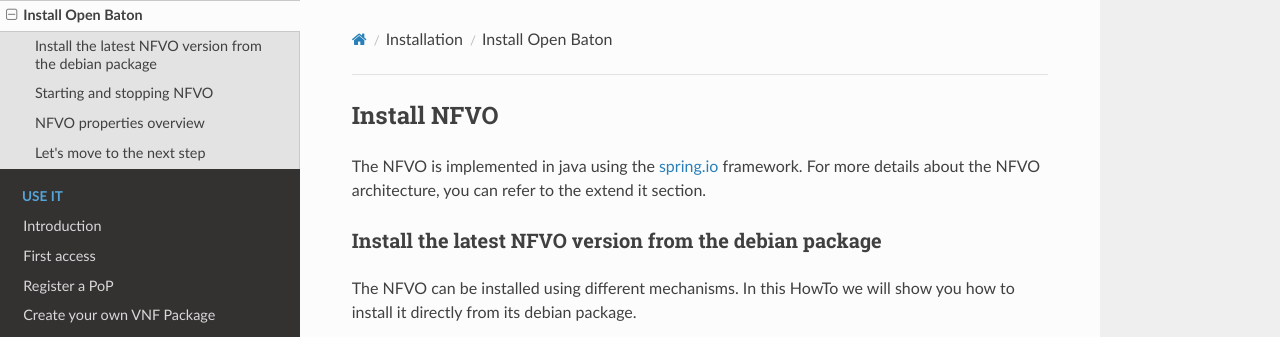
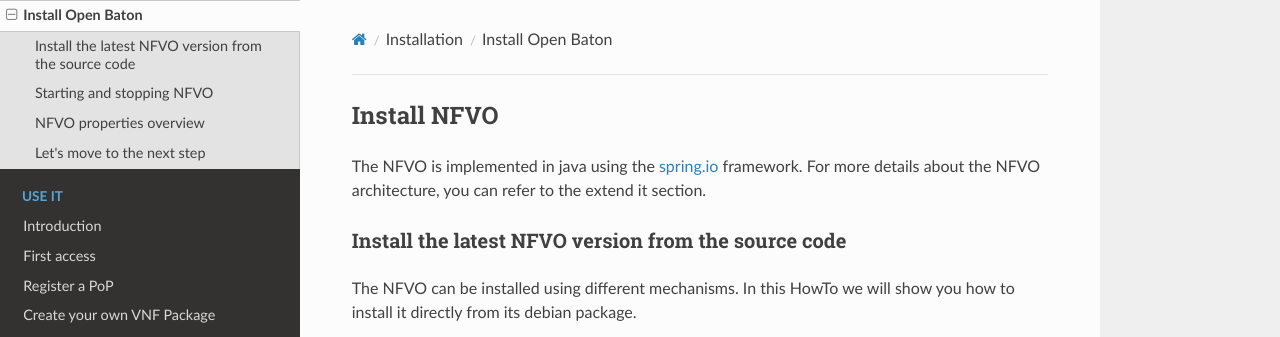
Before and after one commit to openbaton/docs, an MkDocs documentation site: the page built from docs/nfvo-installation.md, in a window 1280 px wide and 900 px high. Shown: the top 337 px of the window. Built offline with MkDocs 1.6.1, drawn with Linux system fonts in a browser that asks for light colours; nearby versions of some CDN libraries; old or Windows-style settings are respelled for this version of MkDocs; some of the changed text lies outside the part shown.

````diff
--- a/docs/nfvo-installation.md
+++ b/docs/nfvo-installation.md
@@ -2,7 +2,7 @@
 
 The NFVO is implemented in java using the [spring.io][spring] framework. For more details about the NFVO architecture, you can refer to the extend it section.
 
-### Install the latest NFVO version from the debian package
+### Install the latest NFVO version from the source code
 
 The NFVO can be installed using different mechanisms. In this HowTo we will show you how to install it directly from its debian package.
 
@@ -221,7 +221,7 @@
 This property allows the user to delete the Network Service Records no matter in which status are they. Pleas note that in any case it is possible to remove a Network Service Record in _NULL_ state.
 ```properties
 # nfvo behaviour
-nfvo.delete.all-status= true
+nfvo.delete.all-status = true
 ```
 
 **MONITORING:** Openbaton allows the monitoring of the VNFs via Zabbix. If you want to use this feature, install and configure Zabbix server following the guide at this page [Zabbix server configuration][zabbix-server-configuration].
````
